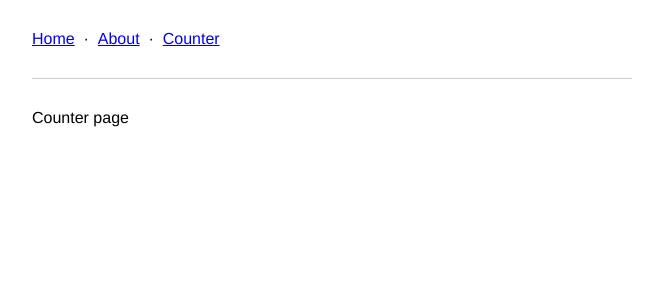
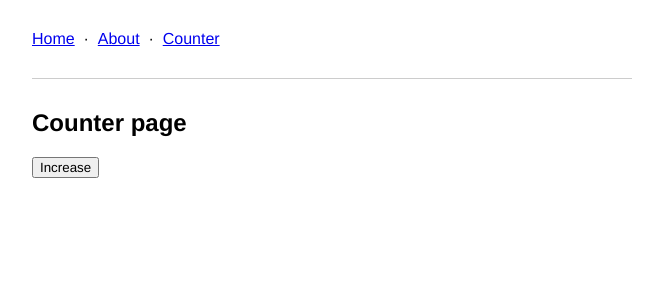
Before and after one commit to nomadinteractive/reactjs-boilerplate, a React app: page /counter in a window 1280 px wide. Shown: the top 300 px of the page, without its empty margins (308-971 px from the left). Built offline with nearby package versions, Linux system fonts and the light colour scheme.

Commit message:
a shared component added

```diff
--- a/package.json
+++ b/package.json
@@ -21,6 +21,7 @@
   },
   "dependencies": {
     "express": "^4.17.1",
+    "prop-types": "^15.7.2",
     "react": "^16.8.6",
     "react-dom": "^16.8.6",
     "react-hot-loader": "^4.9.0",
--- a/src/screens/counter.jsx
+++ b/src/screens/counter.jsx
@@ -1,8 +1,14 @@
 import React from 'react'
+import Button from './shared/button'
 
 class Counter extends React.Component {
 	render() {
-		return <div>Counter page</div>
+		return (
+			<div>
+				<h2>Counter page</h2>
+				<Button>Increase</Button>
+			</div>
+		)
 	}
 }
 
--- /dev/null
+++ b/src/screens/shared/button.jsx
@@ -0,0 +1,20 @@
+import React from 'react'
+import PropTypes from 'prop-types'
+
+class Button extends React.Component {
+	render() {
+		const { children } = this.props
+
+		return (
+			<button type="button" className="btn">
+				{children}
+			</button>
+		)
+	}
+}
+
+Button.propTypes = {
+	children: PropTypes.string.isRequired
+}
+
+export default Button
```
